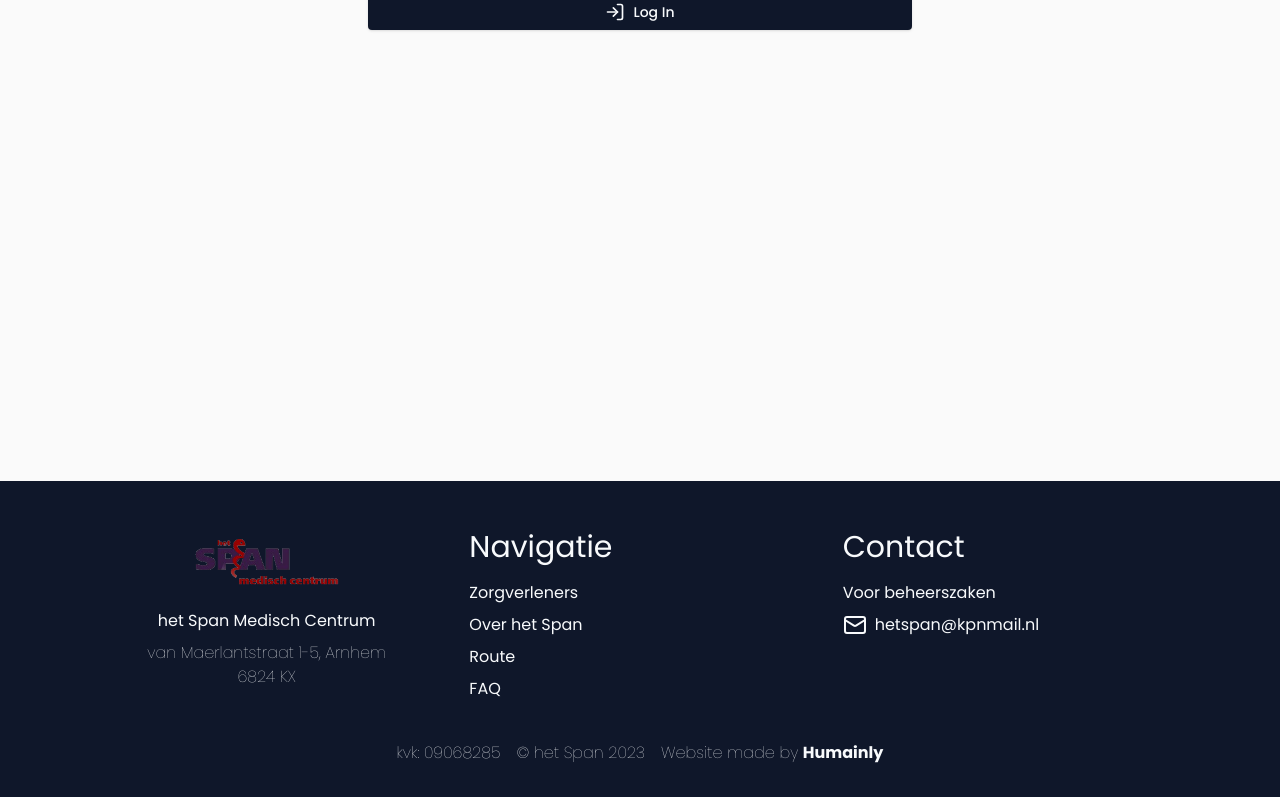
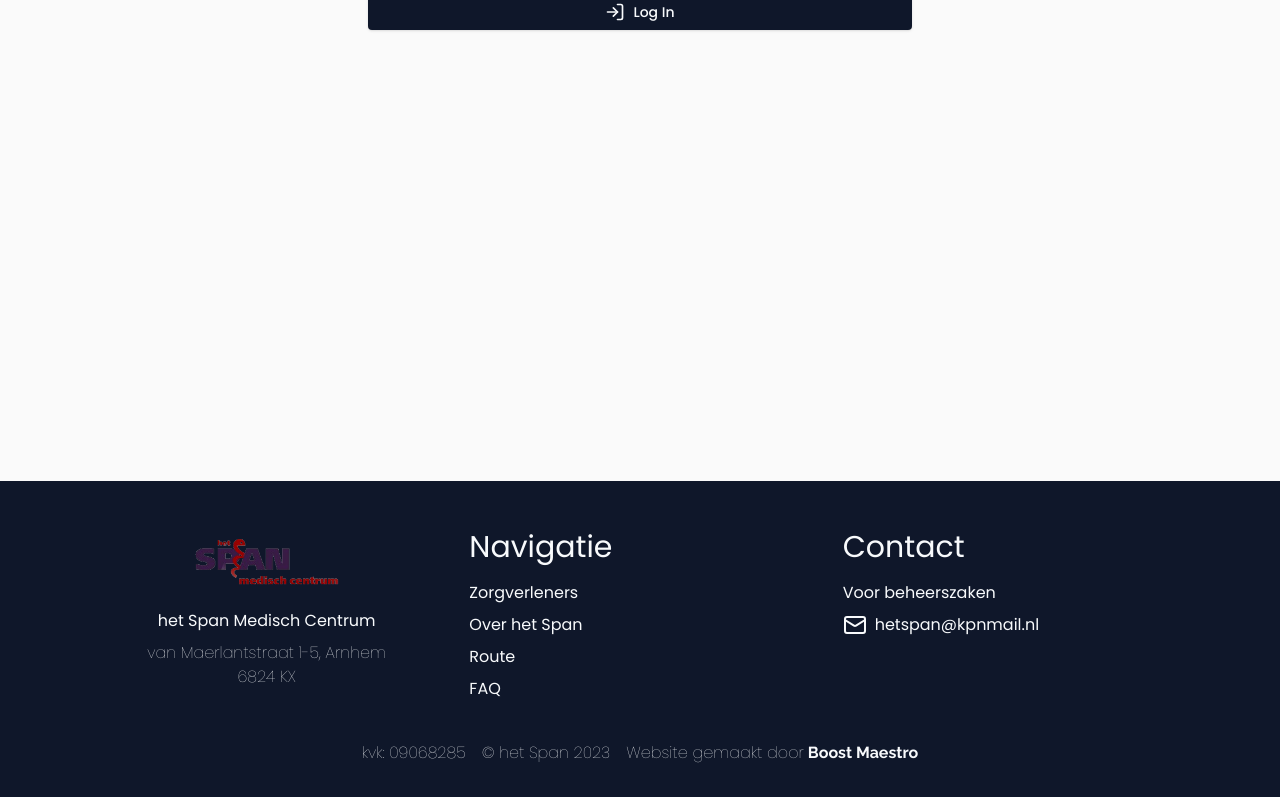
Before and after one commit to pecynia/inhetspan, a Next.js app in the folder inhetspan/: page /api/auth/signin in a window 1280 px wide. Shown: the part 410-1207 px from the top of the page. Built offline with nearby package versions, Linux system fonts and the light colour scheme; no server answers.

Commit message:
Fix footer navigation and update website credits

```diff
--- a/inhetspan/src/app/components/Footer.tsx
+++ b/inhetspan/src/app/components/Footer.tsx
@@ -20,7 +20,7 @@ const Footer = () => {
                 {/* Navigation */}
                 <div className=''>
                     <h1 className="text-3xl text-primary-secondary mb-4">Navigatie</h1>
-                    {routes.map(route => ( route.includeInHeader &&
+                    {routes.map(route => (route.includeInHeader &&
                         <Link key={route.href} href={route.href}>
                             <div className="mb-2 hover:underline cursor-pointer">{route.label}</div>
                         </Link>
@@ -45,7 +45,12 @@ const Footer = () => {
             <div className="mt-8 flex justify-center font-thin items-center space-x-4">
                 <p>kvk: {contactInfo.kvk}</p>
                 <p>&copy; het Span {new Date().getFullYear()}</p>
-                <p>Website made by <span className="font-bold">Humainly</span></p>
+                <p>
+                    Website gemaakt door
+                    <Link href="https://boostmaestro.com" target="_blank" className='hover:text-secondary'>
+                        <span className="font-bold font-raleway"> Boost Maestro</span>
+                    </Link>
+                </p>
             </div>
         </footer>
     );
```
